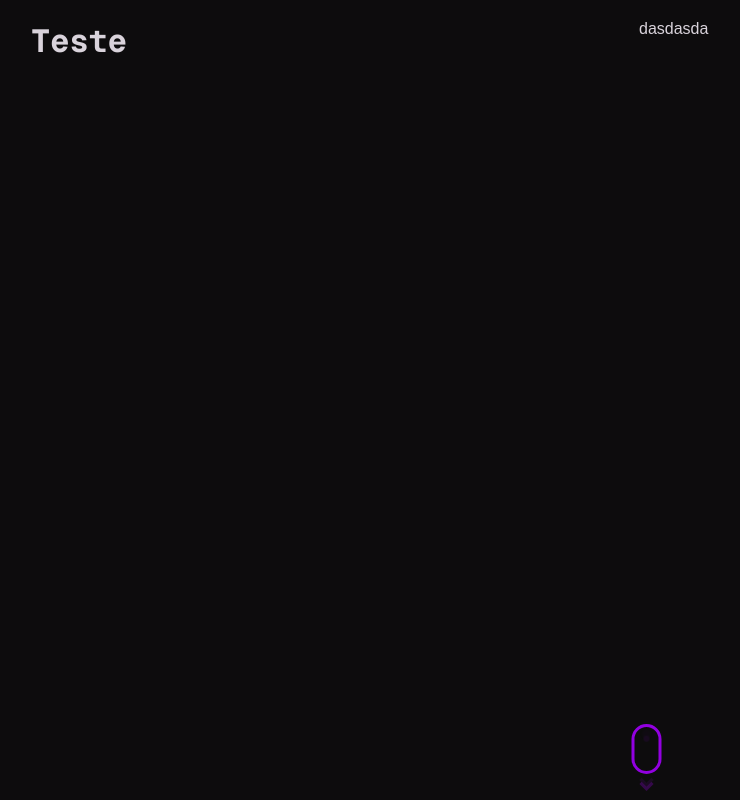
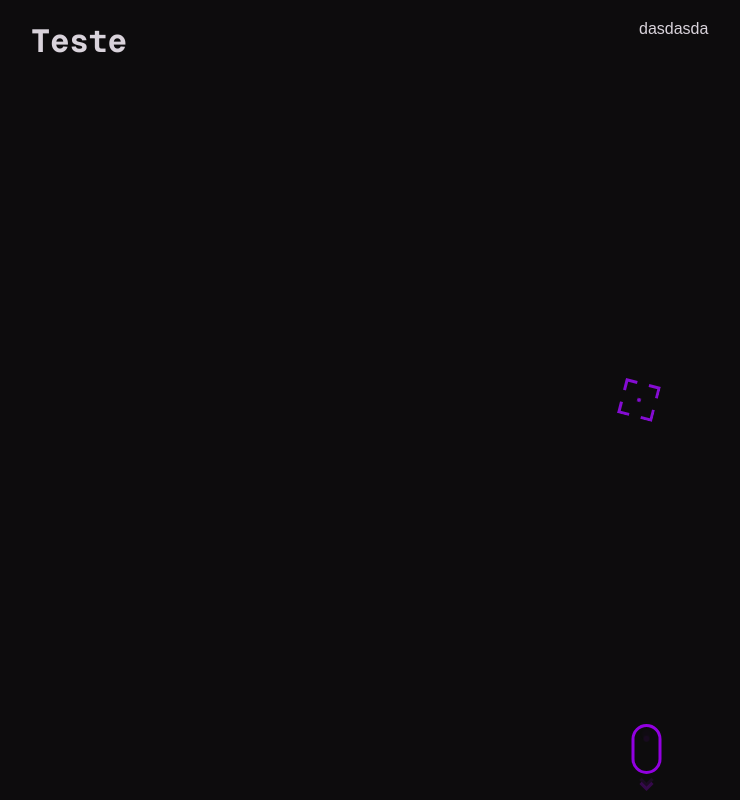
Before and after one commit to Maarzano/M.0, a React (Vite) app: page / in a window 1280 px wide. Shown: the top 800 px of the page, without its empty margins (1-741 px from the left). Built offline with nearby package versions, Linux system fonts and the light colour scheme; a web font is replaced by a local one.

Commit message:
feat(app(+targetCursor)) adiciona targetCursor no app em um nível alto para pegar todos os outros componentes

```diff
--- a/src/App.tsx
+++ b/src/App.tsx
@@ -5,11 +5,15 @@ import { GlobalStyle } from "./styles/GlobalStyle"
 import Index from "./Pages/Sobre/Index/Index"
 import FraseDia from "./Pages/Sobre/FraseDia"
 import Apresentação from "./Pages/Sobre/Apresentação"
+import TargetCursor from "./components/TargetCursor"
 
 function App() {
   return (
     <ThemeProvider theme={defaultTheme}>
       <GlobalStyle />
+      <TargetCursor spinDuration={2}
+                    hideDefaultCursor={true}
+                    parallaxOn={true}/>
       <Wrapper>
         <Index/>
         <FraseDia/>
```
